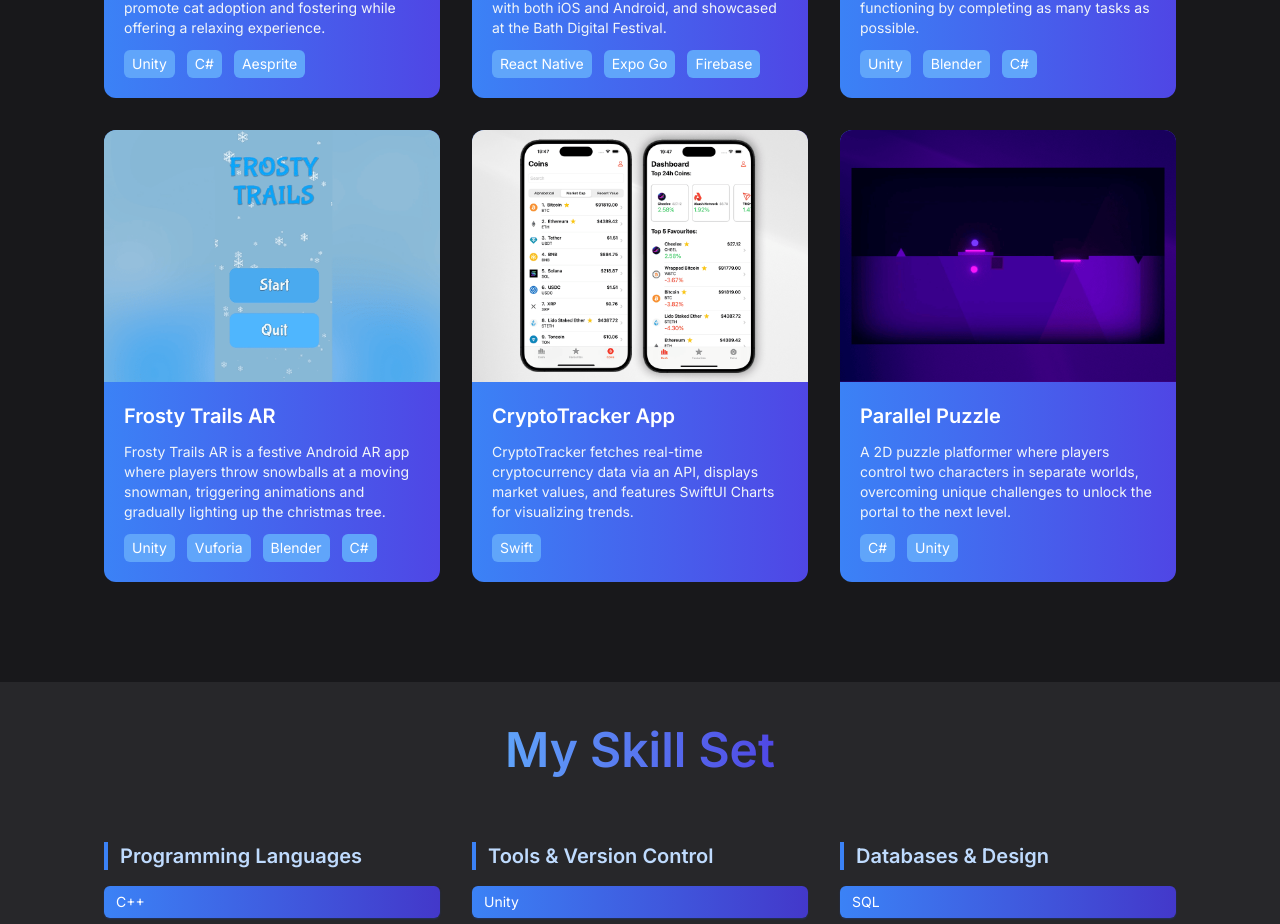
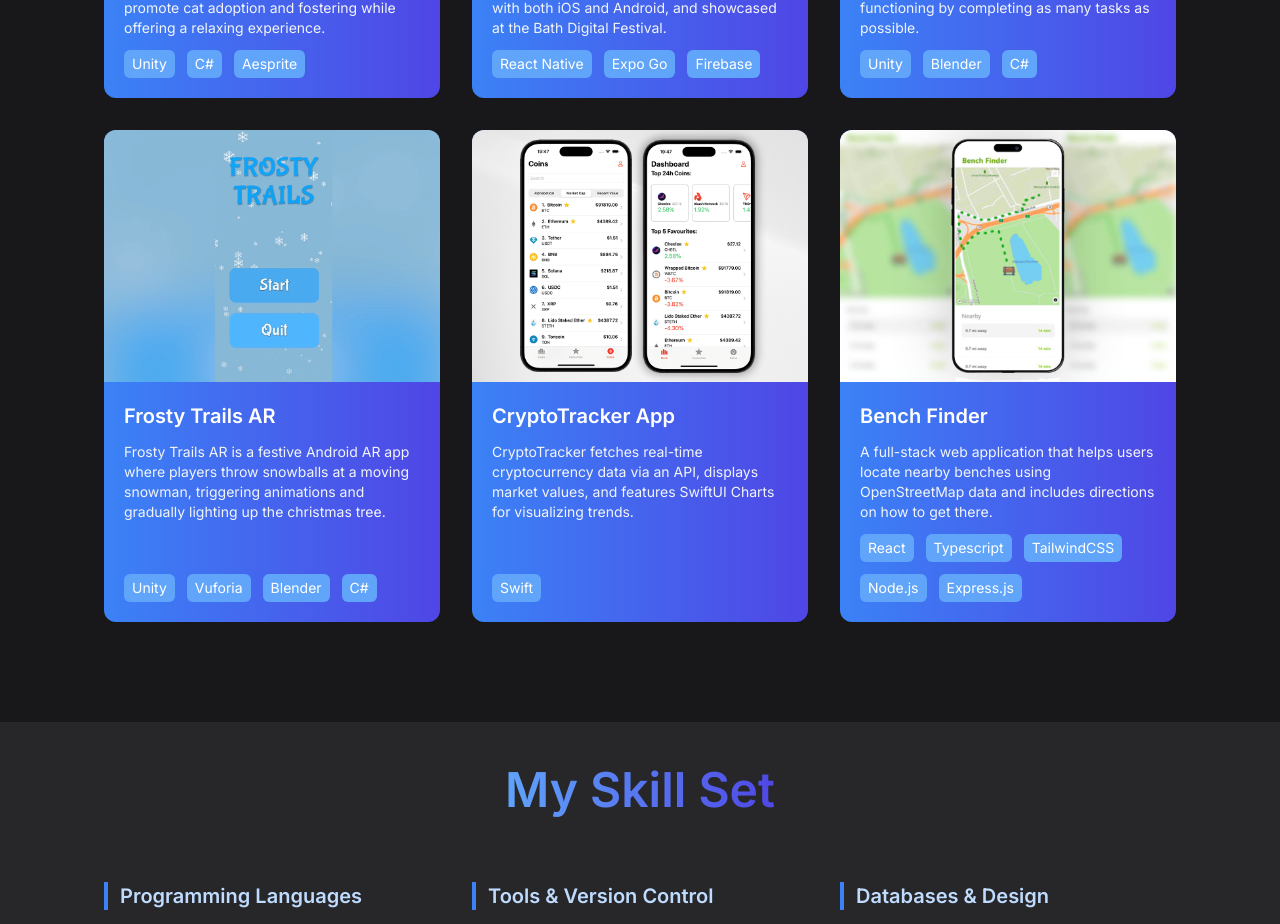
Before and after one commit to FranBowden/Portfolio, a React (Vite) app: page / in a window 1280 px wide. Shown: the part 1314-2238 px from the top of the page. Built offline with nearby package versions, Linux system fonts and the light colour scheme.

Commit message:
Updated project

```diff
--- a/src/Components/About.jsx
+++ b/src/Components/About.jsx
@@ -31,13 +31,13 @@ const About = () => {
           <h3 className="cursor-default text-2xs font-light text-center md:text-left text-blue-200 opacity-70">
             Software & Game Developer | Bath-based | Creative Computing Graduate
           </h3>
-          <p className="cursor-default text-2sm text-white text-center md:text-left text-pretty">
+          <p className="cursor-default text-2sm text-white text-center md:text-left">
             {"I’m a passionate software and game developer based in Bath, with a Creative Computing degree from Bath Spa University (graduated 2025). I specialise in Unity game development, full-stack app projects, and creating engaging, user-focused digital experiences. I’m currently seeking junior or graduate developer roles where I can contribute my skills and continue to grow professionally."
               .split(" ")
               .map((word, i) => (
                 <span
                   key={i}
-                  className="transition duration-300 ease-in-out hover:text-transparent bg-clip-text hover:bg-gradient-to-r hover:from-blue-300 hover:to-blue-500"
+                  className="transition duration-300 ease-in-out hover:text-transparent bg-clip-text hover:bg-gradient-to-r hover:from-blue-300 hover:to-blue-500 "
                 >
                   {word + " "}
                 </span>
--- a/src/Data/projectData.js
+++ b/src/Data/projectData.js
@@ -3,9 +3,9 @@ import project2 from "../../public/project2.png";
 import project3 from "../../public/project3.png";
 import project4 from "../../public/project4.png";
 import project5 from "../../public/project5.png";
-import project6 from "../../public/project6.png";
-import purrfectHome from "../../public/PurrfectHome.png"
-import RWR from "../../public/RWR.png"
+import project6 from "../../public/BenchFinder.jpg";
+import purrfectHome from "../../public/PurrfectHome.png";
+import RWR from "../../public/RWR.png";
 
 export const projectData = [
   {
@@ -17,7 +17,7 @@ export const projectData = [
     link: "https://franbowden.itch.io/purrfect-home",
     technologies: ["Unity", "C#", "Aesprite"],
   },
-   {
+  {
     id: 2,
     image: RWR,
     title: "Run with Rexy App",
@@ -66,10 +66,16 @@ export const projectData = [
   {
     id: 6,
     image: project6,
-    title: "Parallel Puzzle",
+    title: "Bench Finder",
     description:
-      "A 2D puzzle platformer where players control two characters in separate worlds, overcoming unique challenges to unlock the portal to the next level.",
-    link: "https://franbowden.itch.io/parallelpuzzle",
-    technologies: ["C#", "Unity"],
+      "A full-stack web application that helps users locate nearby benches using OpenStreetMap data and includes directions on how to get there.",
+    link: "https://github.com/FranBowden/bench-finder",
+    technologies: [
+      "React",
+      "Typescript",
+      "TailwindCSS",
+      "Node.js",
+      "Express.js",
+    ],
   },
 ];
--- a/src/index.css
+++ b/src/index.css
@@ -2,16 +2,53 @@
 @tailwind components;
 @tailwind utilities;
 
-*{
-    font-family: 'Inter';
-    scroll-behavior: smooth;
+* {
+  font-family: "Inter";
+  scroll-behavior: smooth;
 }
-::-webkit-scrollbar-thumb{
-    background: rgb(58, 58, 58);
+::-webkit-scrollbar-thumb {
+  background: rgb(58, 58, 58);
 }
-::-webkit-scrollbar-track{
-    background-color: rgb(14, 14, 14);
+::-webkit-scrollbar-track {
+  background-color: rgb(14, 14, 14);
 }
-::-webkit-scrollbar{
-    width: 20px;
+::-webkit-scrollbar {
+  width: 20px;
 }
+
+/* Google Fonts */
+@import url(https://fonts.googleapis.com/css?family=Anonymous+Pro);
+
+/* Cursor */
+.cursor {
+  position: relative;
+  width: 24em;
+  margin: 0 auto;
+  border-right: 2px solid rgba(255, 255, 255, 0.75);
+  font-size: 30px;
+  text-align: center;
+  white-space: nowrap;
+  overflow: hidden;
+  transform: translateY(-50%);
+}
+/* Animation */
+.typewriter-animation {
+  animation: typewriter 5s steps(50) 1s 1 normal both,
+    blinkingCursor 500ms steps(50) infinite normal;
+}
+@keyframes typewriter {
+  from {
+    width: 0;
+  }
+  to {
+    width: 100%;
+  }
+}
+@keyframes blinkingCursor {
+  from {
+    border-right-color: rgba(255, 255, 255, 0.75);
+  }
+  to {
+    border-right-color: transparent;
+  }
+}
```
Also changed, not shown: public/BenchFinder.jpg (added).
